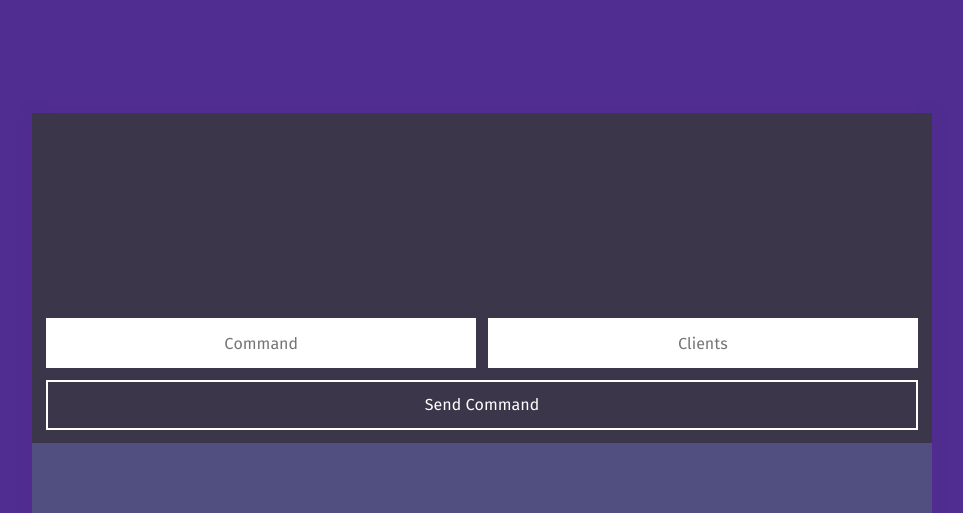
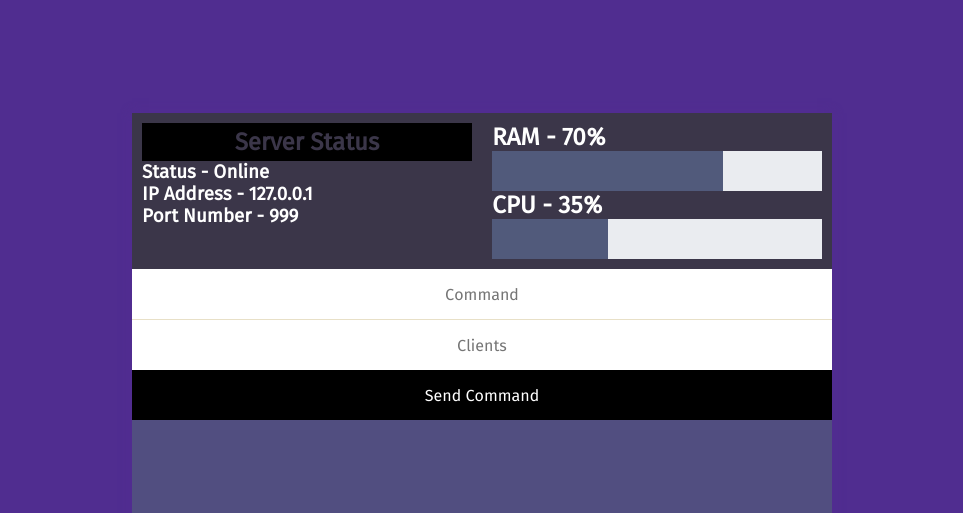
Before and after one commit to murster972/Bots, a plain HTML site: page UI/index.html in a window 1280 px wide. Shown: the part 287-800 px from the top of the page, without its empty margins (158-1121 px from the left). Drawn offline with Linux system fonts and the light colour scheme.

Commit message:
Continuing UI

```diff
--- a/UI/index.html
+++ b/UI/index.html
@@ -17,8 +17,26 @@
                 <div id="ServerInfoContainer">
                     <!--<h2 class="ContainerTitle" id="ServerInfoTitle">Server Info</h2>-->
                     <div id="ServerInfoContentWrapper">
-                        <div id="ServerInfo" class="ServerInfoItem"></div>
-                        <div id="ServerResources" class="ServerInfoItem"></div>
+                        <div id="ServerInfo" class="ServerInfoItem">
+                            <h2 id="ServerInfoStatus" class="ServerInfoText">Server Status</h2>
+                            <h3 class="ServerInfoText">Status - Online</h3>
+                            <h3 class="ServerInfoText">IP Address - 127.0.0.1</h3>
+                            <h3 class="ServerInfoText">Port Number - 999</h3>
+                        </div>
+                        <div id="ServerResources" class="ServerInfoItem">
+                            <div class="ServerResourceItem">
+                                <h2 class="ResourceName">RAM - 70%</h2>
+                                <div class="ResourceBarContainer">
+                                    <div id="RAMResourceBar" class="ResourceBar"></div>
+                                </div>
+                            </div>
+                            <div class="ServerResourceItem">
+                                <h2 class="ResourceName">CPU - 35%</h2>
+                                <div class="ResourceBarContainer">
+                                    <div id="CPUResourceBar" class="ResourceBar"></div>
+                                </div>
+                            </div>
+                        </div>
                     </div>
                 </div>
                 <div id="CommandInputContainer">
--- a/UI/stylesheets/main.css
+++ b/UI/stylesheets/main.css
@@ -39,7 +39,7 @@ body{
 }
 
 #main_container{
-    width: 900px;
+    width: 700px;
     height: 800px;
     background-color: #514E80;
     margin: 0 auto;
@@ -68,31 +68,65 @@ body{
     width: 100%;
     height: auto;
     display: flex;
-    align-items: center;
     background-color: #3B3649;
 }
 
 .ServerInfoItem{
-    width: 50%;
-    height: 200px;
+    width: calc(50% - 20px);
+    padding: 10px;
+    height: auto;
 }
 
 #ServerInfo{
-
+    display: flex;
+    flex-direction: column;
 }
 
-#CommandInputContainer{
+.ServerInfoText{
+    color: #fff;
+    font-family: FiraSans-Regular;
+}
+
+#ServerInfoStatus{
     width: 100%;
-    height: auto;
     padding: 5px;
     padding-left: 0;
     padding-right: 0;
-    padding-bottom: calc(70px / 3 - 10px);
-    background: #3B3649;
+    background: #000;
+    color: #3B3649;
+    text-align: center;
+}
+
+.ServerResourceItem{
+    width: 100%;
+    height: auto;
     display: flex;
-    align-items: center;
     flex-direction: column;
-    justify-content: center;
+}
+
+.ResourceName{
+    width: 100%;
+    background: inherit;
+    font-family: FiraSans-Regular;
+    color: #fff;
+    text-align: left;
+}
+
+.ResourceBarContainer{
+    width: 100%;
+    height: 40px;
+    background-color: #EAECF0;
+}
+
+.ResourceBar{
+    width: 70%;
+    height: 100%;
+    background-color: #515A7B;
+    transition: .2s all;
+}
+
+#CPUResourceBar{
+    width: 35%;
 }
 
 /*#CommandInputTitle{
@@ -105,12 +139,12 @@ body{
     height: 100%;
     display: flex;
     align-items: center;
-    flex-direction: row;
+    flex-direction: column;
     justify-content: center;
 }
 
 .CommandInput{
-    width: 410px;
+    width: calc(100% - 20px);
     height: 30px;
     background-color: #fff;
     outline: 0;
@@ -123,16 +157,15 @@ body{
 }
 
 #CommandInpt{
-    margin-right: calc((70px / 3) / 2);
+    border-bottom: 1px #E8E0C7 solid;
 }
 
 #CommandSendButon{
-    width: calc(100% - (70px / 3) - 4px);
+    width: 100%;
     height: 50px;
-    margin-top: calc(70px / 3 / 2);
     outline: 0;
-    border: 2px solid #fff;
-    background-color: #3B3649;
+    border: 0;
+    background-color: #000;
     font-family: FiraSans-Regular;
     font-size: 16px;
     color: #fff;
--- a/UI/stylesheets/responsive.css
+++ b/UI/stylesheets/responsive.css
@@ -1,4 +1,4 @@
-@media screen and (max-width: 890px){
+@media screen and (max-width: 690px){
     #title{
         height: 100%;
         text-align: center;
@@ -14,36 +14,6 @@
     }
 
     .ServerInfoItem{
-        width: 100%;
-    }
-
-    #CommandInputContainer{
-        padding-bottom: 0px;
-    }
-
-    #CommandInputs{
-        flex-direction: column;
-    }
-
-    .CommandInput{
         width: calc(100% - 20px);
-        margin: 0 !important;
-    }
-
-    #CommandInpt{
-        border-bottom: 1px #E8E0C7 solid;
-    }
-
-    #CommandSendButon{
-        background-color: #000;
-        color: #fff;
-        width: 100%;
-        margin-top: 0;
-        border: 0;
-    }
-
-    #CommandSendButon:hover{
-        background-color: #000;
-        color: #fff;
     }
 }
```
